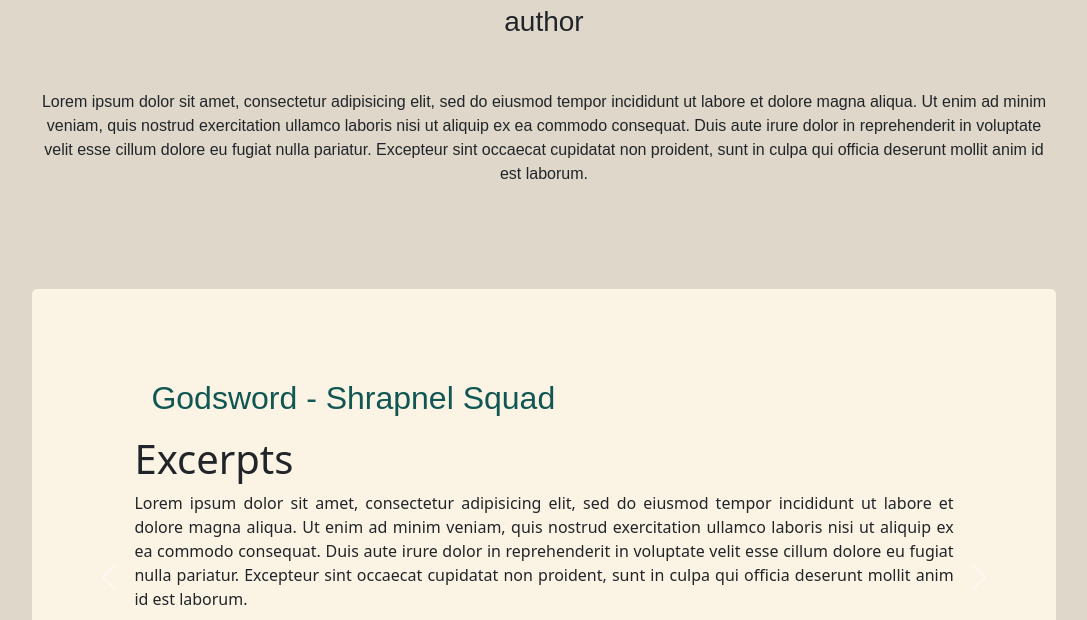
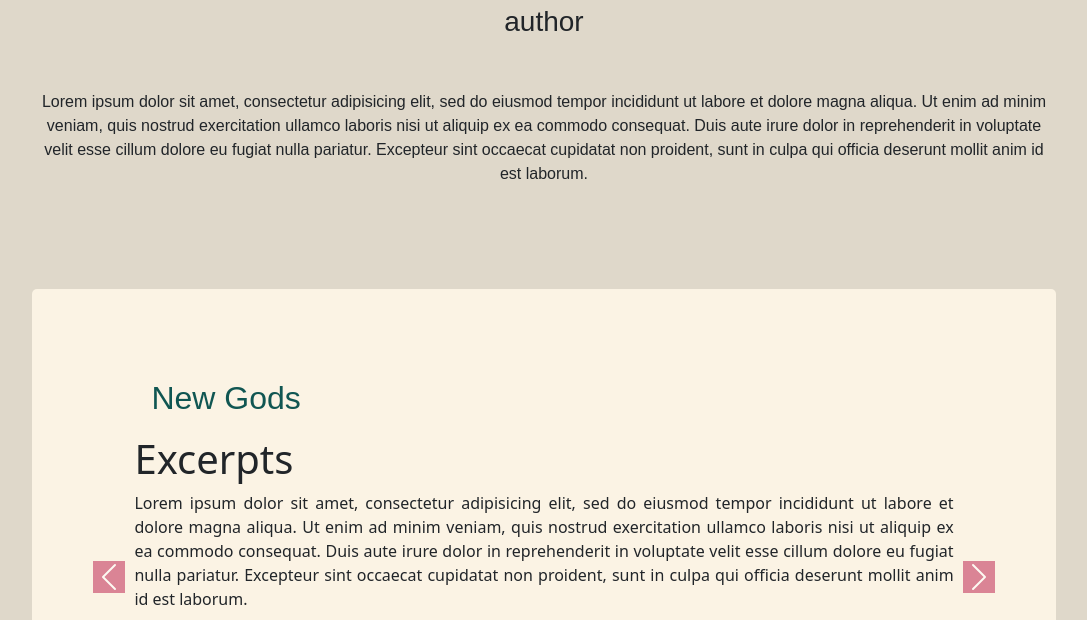
Before and after one commit to cdh616x/nolan, a plain HTML site: page index.html in a window 1280 px wide. Shown: the part 180-800 px from the top of the page, without its empty margins (96-1183 px from the left). Drawn offline with nearby package versions, Linux system fonts and the light colour scheme; a web font is replaced by a local one.

Commit message:
style changes

```diff
--- a/css/styles.css
+++ b/css/styles.css
@@ -58,6 +58,10 @@ body {
 
 }
 
+.carousel-control-prev-icon, .carousel-control-next-icon {
+  background-color: #B91646;
+}
+
 #socials {
   text-align: center;
 }
--- a/index.html
+++ b/index.html
@@ -56,7 +56,7 @@
       <div class="carousel-inner">
         <div class="carousel-item active" data-bs-interval="10000">
           <button id="godsword" type="button" class="btn btn-lg" name="button">
-            <a href="godsword.html"><h2 class="text-align: center;">Godsword - Shrapnel Squad</h2></a>
+            <a href="godsword.html"><h2 class="text-align: center;">New Gods</h2></a>
           </button>
           <h1>Excerpts</h1>
           <p>Lorem ipsum dolor sit amet, consectetur adipisicing elit, sed do eiusmod tempor incididunt ut labore et dolore magna aliqua. Ut enim ad minim veniam, quis nostrud exercitation ullamco laboris nisi ut aliquip ex ea commodo consequat. Duis aute irure dolor in reprehenderit in voluptate velit esse cillum dolore eu fugiat nulla pariatur. Excepteur sint occaecat cupidatat non proident, sunt in culpa qui officia deserunt mollit anim id est laborum.</p>
```
